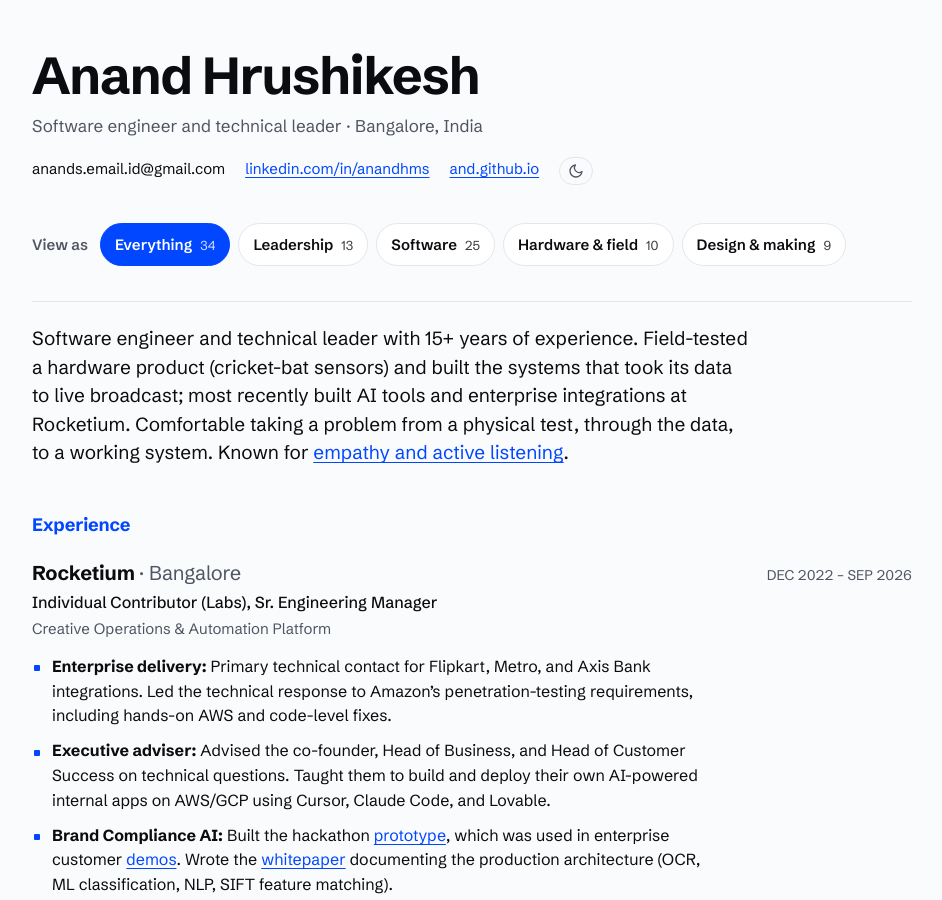
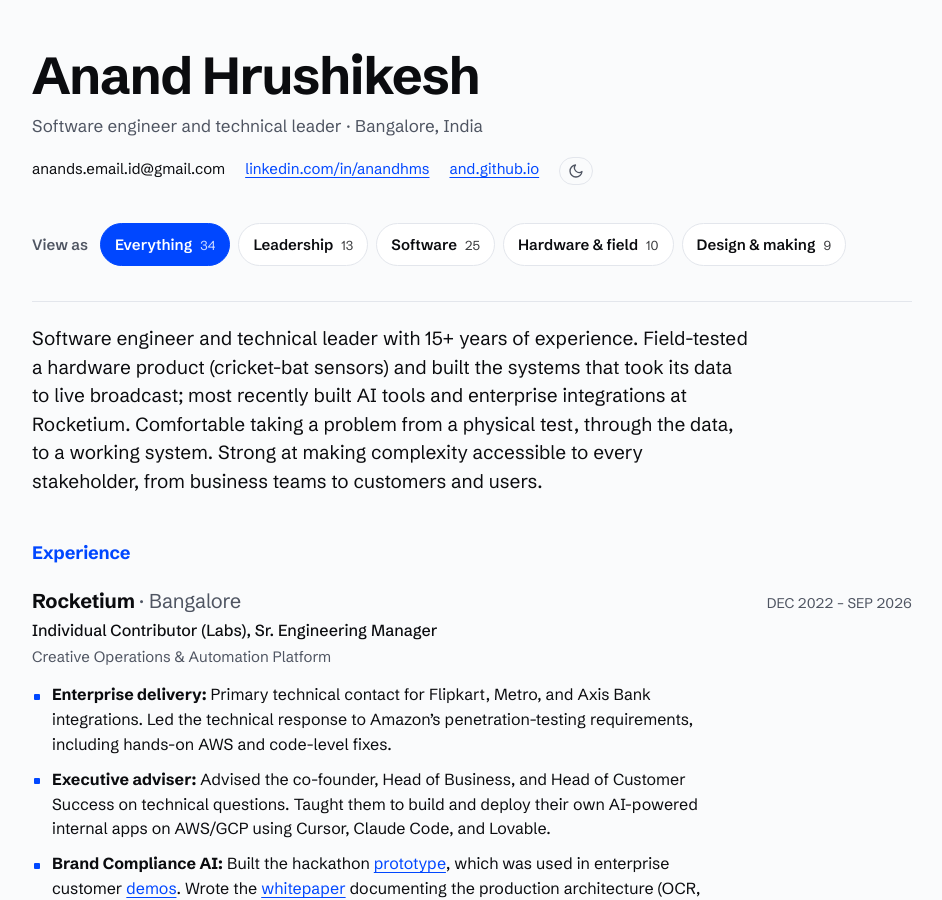
Before and after one commit to and/and.github.io, a Jekyll site: the page resume/index.html, which Jekyll copies as it is, in a window 1280 px wide and 900 px high. Shown: the whole window, without its empty margins (168-1110 px from the left). Built offline with Jekyll 4.4.1, drawn with Linux system fonts in a browser that asks for light colours.

Commit message:
Resume summary: replace 'Known for empathy…' line with 'Strong at making complexity accessible…'
Co-Authored-By: Claude Sonnet 5.5 <noreply@anthropic.com>
Claude-Session: https://claude.ai/code/session_01MuwebNEXBFxCrvNjpbsvNM

```diff
--- a/resume/index.html
+++ b/resume/index.html
@@ -212,7 +212,7 @@ a:hover { text-decoration-thickness: 2px; }
 
   <main id="panel" role="tabpanel" aria-labelledby="tab-all">
     <div class="lens" aria-live="polite">
-      <p class="lens-summary" id="lens-summary">Software engineer and technical leader with 15+ years of experience. Field-tested a hardware product (cricket-bat sensors) and built the systems that took its data to live broadcast; most recently built AI tools and enterprise integrations at Rocketium. Comfortable taking a problem from a physical test, through the data, to a working system. Known for <a href='https://culture.rocketium.com/culture/code#how-we-use-this-prime-directive-in-real-life.3' target='_blank' rel='noopener'>empathy and active listening</a>.</p>
+      <p class="lens-summary" id="lens-summary">Software engineer and technical leader with 15+ years of experience. Field-tested a hardware product (cricket-bat sensors) and built the systems that took its data to live broadcast; most recently built AI tools and enterprise integrations at Rocketium. Comfortable taking a problem from a physical test, through the data, to a working system. Strong at making complexity accessible to every stakeholder, from business teams to customers and users.</p>
       <p class="lens-note" id="lens-note" hidden></p>
       <p class="lens-meta" id="lens-meta" hidden></p>
     </div>
@@ -466,11 +466,11 @@ a:hover { text-decoration-thickness: 2px; }
 (function () {
   var LENS = {
     all: {
-      s: "Software engineer and technical leader with 15+ years of experience. Field-tested a hardware product (cricket-bat sensors) and built the systems that took its data to live broadcast; most recently built AI tools and enterprise integrations at Rocketium. Comfortable taking a problem from a physical test, through the data, to a working system. Known for <a href='https://culture.rocketium.com/culture/code#how-we-use-this-prime-directive-in-real-life.3' target='_blank' rel='noopener'>empathy and active listening</a>.",
+      s: "Software engineer and technical leader with 15+ years of experience. Field-tested a hardware product (cricket-bat sensors) and built the systems that took its data to live broadcast; most recently built AI tools and enterprise integrations at Rocketium. Comfortable taking a problem from a physical test, through the data, to a working system. Strong at making complexity accessible to every stakeholder, from business teams to customers and users.",
       n: ""
     },
     lead: {
-      s: "Senior engineering manager with 15+ years across startups and enterprise delivery. Primary technical contact for Flipkart, Metro, and Axis Bank, adviser to executives at Rocketium, and acting CISO. Recruited and scaled a technical team from scratch at Microsoft Ventures. Known for <a href='https://culture.rocketium.com/culture/code#how-we-use-this-prime-directive-in-real-life.3' target='_blank' rel='noopener'>empathy and active listening</a>.",
+      s: "Senior engineering manager with 15+ years across startups and enterprise delivery. Primary technical contact for Flipkart, Metro, and Axis Bank, adviser to executives at Rocketium, and acting CISO. Recruited and scaled a technical team from scratch at Microsoft Ventures. Strong at making complexity accessible to every stakeholder, from business teams to customers and users.",
       n: ""
     },
     sw: {
```
